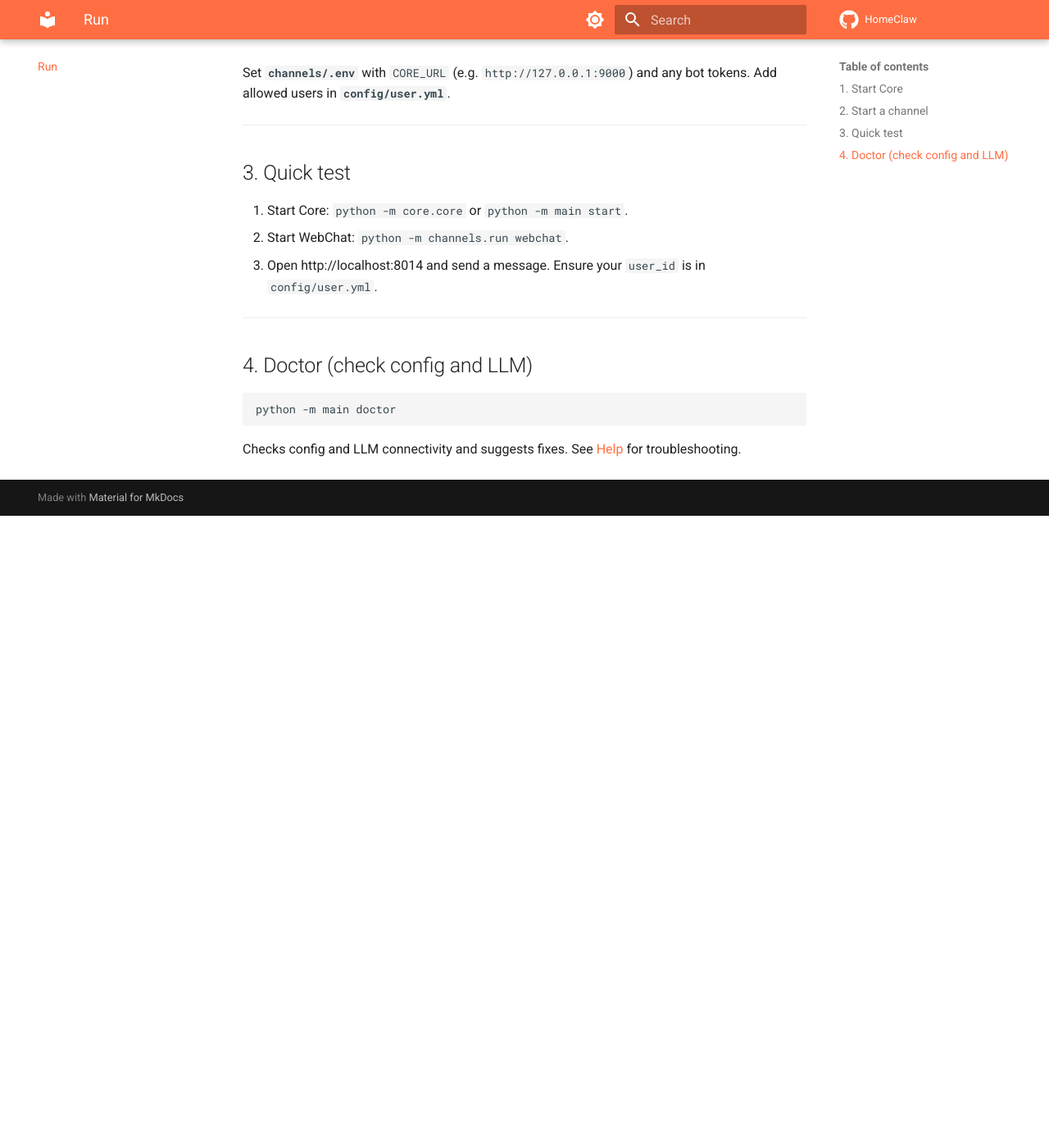
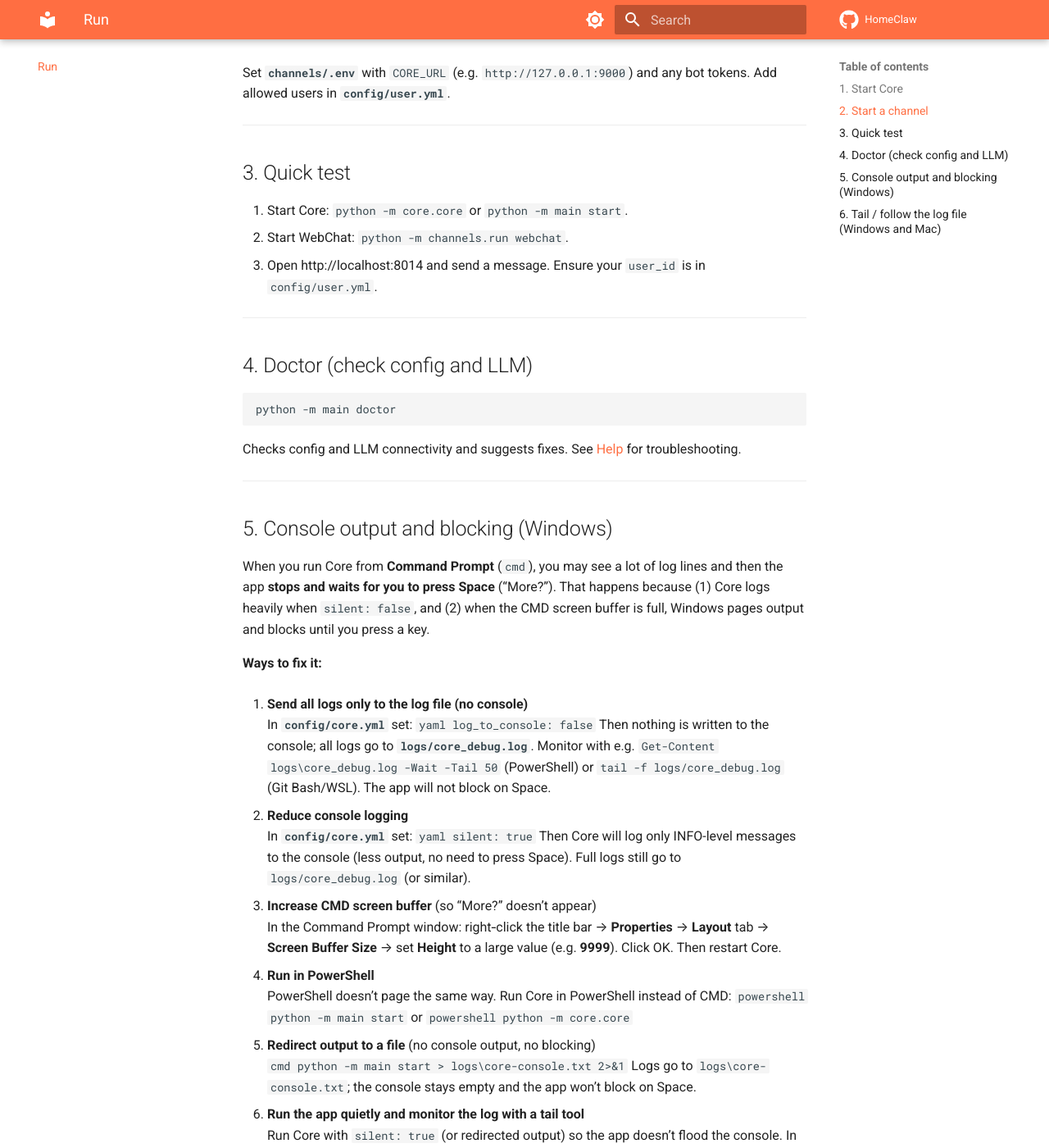
Before and after one commit to allenpeng0705/HomeClaw, an MkDocs documentation site: the page built from docs/run.md, in a window 1280 px wide and 1400 px high, scrolled down 934 px. Shown: the whole window at 82% size. Built offline with MkDocs 1.6.1 and Material for MkDocs 9.7.7, drawn with Linux system fonts in a browser that asks for light colours; comment, search, counter and statistics services are not loaded; before the commit the page ends 1563 px from its top, so only the background shows below that; some of the changed text lies outside the part shown.

Commit message:
refine logs

````diff
--- a/docs/run.md
+++ b/docs/run.md
@@ -52,3 +52,81 @@
 ```
 
 Checks config and LLM connectivity and suggests fixes. See [Help](help.md) for troubleshooting.
+
+---
+
+## 5. Console output and blocking (Windows)
+
+When you run Core from **Command Prompt** (`cmd`), you may see a lot of log lines and then the app **stops and waits for you to press Space** (“More?”). That happens because (1) Core logs heavily when `silent: false`, and (2) when the CMD screen buffer is full, Windows pages output and blocks until you press a key.
+
+**Ways to fix it:**
+
+1. **Send all logs only to the log file (no console)**
+   In **`config/core.yml`** set:
+   ```yaml
+   log_to_console: false
+   ```
+   Then nothing is written to the console; all logs go to **`logs/core_debug.log`**. Monitor with e.g. `Get-Content logs\core_debug.log -Wait -Tail 50` (PowerShell) or `tail -f logs/core_debug.log` (Git Bash/WSL). The app will not block on Space.
+
+2. **Reduce console logging**
+   In **`config/core.yml`** set:
+   ```yaml
+   silent: true
+   ```
+   Then Core will log only INFO-level messages to the console (less output, no need to press Space). Full logs still go to `logs/core_debug.log` (or similar).
+
+3. **Increase CMD screen buffer** (so “More?” doesn’t appear)
+   In the Command Prompt window: right‑click the title bar → **Properties** → **Layout** tab → **Screen Buffer Size** → set **Height** to a large value (e.g. **9999**). Click OK. Then restart Core.
+
+4. **Run in PowerShell**
+   PowerShell doesn’t page the same way. Run Core in PowerShell instead of CMD:
+   ```powershell
+   python -m main start
+   ```
+   or
+   ```powershell
+   python -m core.core
+   ```
+
+5. **Redirect output to a file** (no console output, no blocking)
+   ```cmd
+   python -m main start > logs\core-console.txt 2>&1
+   ```
+   Logs go to `logs\core-console.txt`; the console stays empty and the app won’t block on Space.
+
+6. **Run the app quietly and monitor the log with a tail tool**
+   Run Core with `silent: true` (or redirected output) so the app doesn’t flood the console. In a **second terminal**, watch the log file with a tail-like tool:
+   - **PowerShell:**
+     ```powershell
+     Get-Content logs\core_debug.log -Wait -Tail 50
+     ```
+     (Shows the last 50 lines and keeps appending new lines.)
+   - **Git Bash / WSL:**
+     ```bash
+     tail -f logs/core_debug.log
+     ```
+   So you run the app in one window (no blocking) and follow logs in the other.
+
+---
+
+## 6. Tail / follow the log file (Windows and Mac)
+
+To watch the Core log file live in a second terminal:
+
+**Windows (PowerShell)**
+From the project root:
+```powershell
+Get-Content logs\core_debug.log -Wait -Tail 50
+```
+- `-Wait` keeps the command running and shows new lines as they are written.
+- `-Tail 50` shows the last 50 lines first (change to e.g. `100` if you want more).
+- Stop with **Ctrl+C**.
+
+**Mac (and Linux)**
+From the project root:
+```bash
+tail -f logs/core_debug.log
+```
+- `-f` follows the file (new lines appear as they are written).
+- Stop with **Ctrl+C**.
+- Optional: `tail -F logs/core_debug.log` keeps following even if the file is rotated (recreated).
````
Also changed, not shown: 3 other files.
